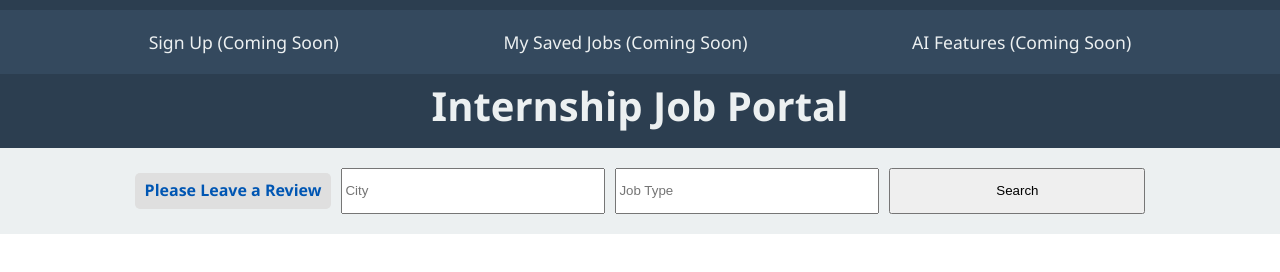
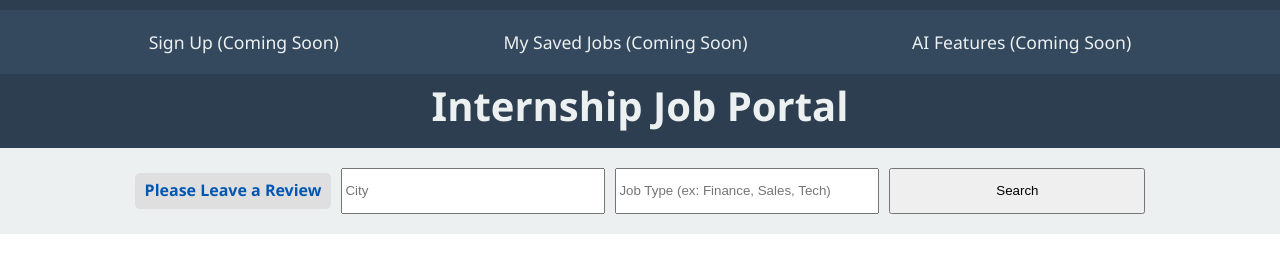
Before and after one commit to ConPeace/Intership_Job_Board, a website: page public/index.html in a window 1280 px wide. Drawn offline with Linux system fonts and the light colour scheme; no server answers.

Commit message:
Update index.html

```diff
--- a/public/index.html
+++ b/public/index.html
@@ -29,7 +29,7 @@
         <div class="search-bar">
             <a href="https://www.surveymonkey.com/r/STGJZSY" target="_blank" class="survey-link">Please Leave a Review</a>
             <input type="text" id="city" placeholder="City">
-            <input type="text" id="jobType" placeholder="Job Type">
+            <input type="text" id="jobType" placeholder="Job Type (ex: Finance, Sales, Tech)">
             <button id="searchButton">Search</button>
         </div>
 
```
